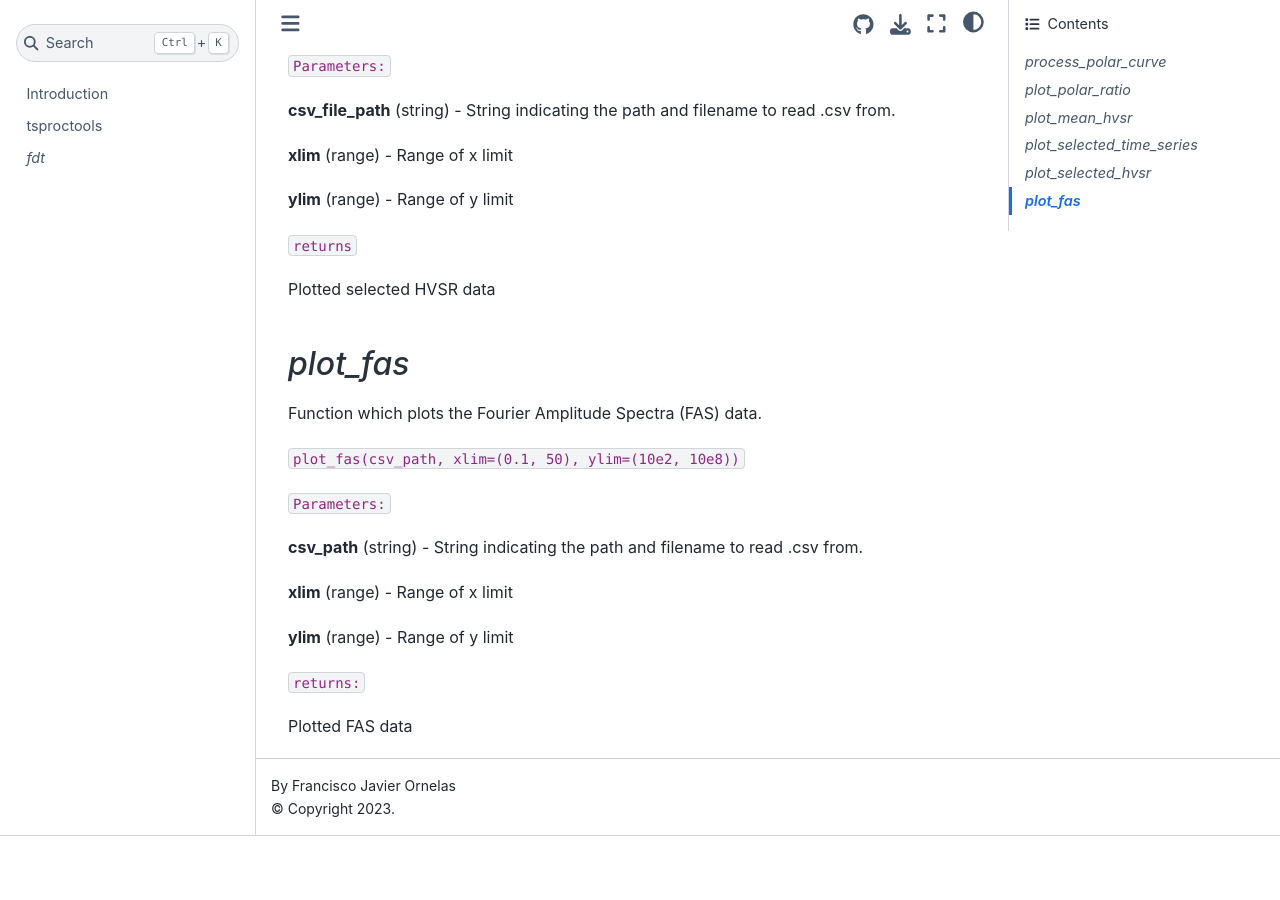
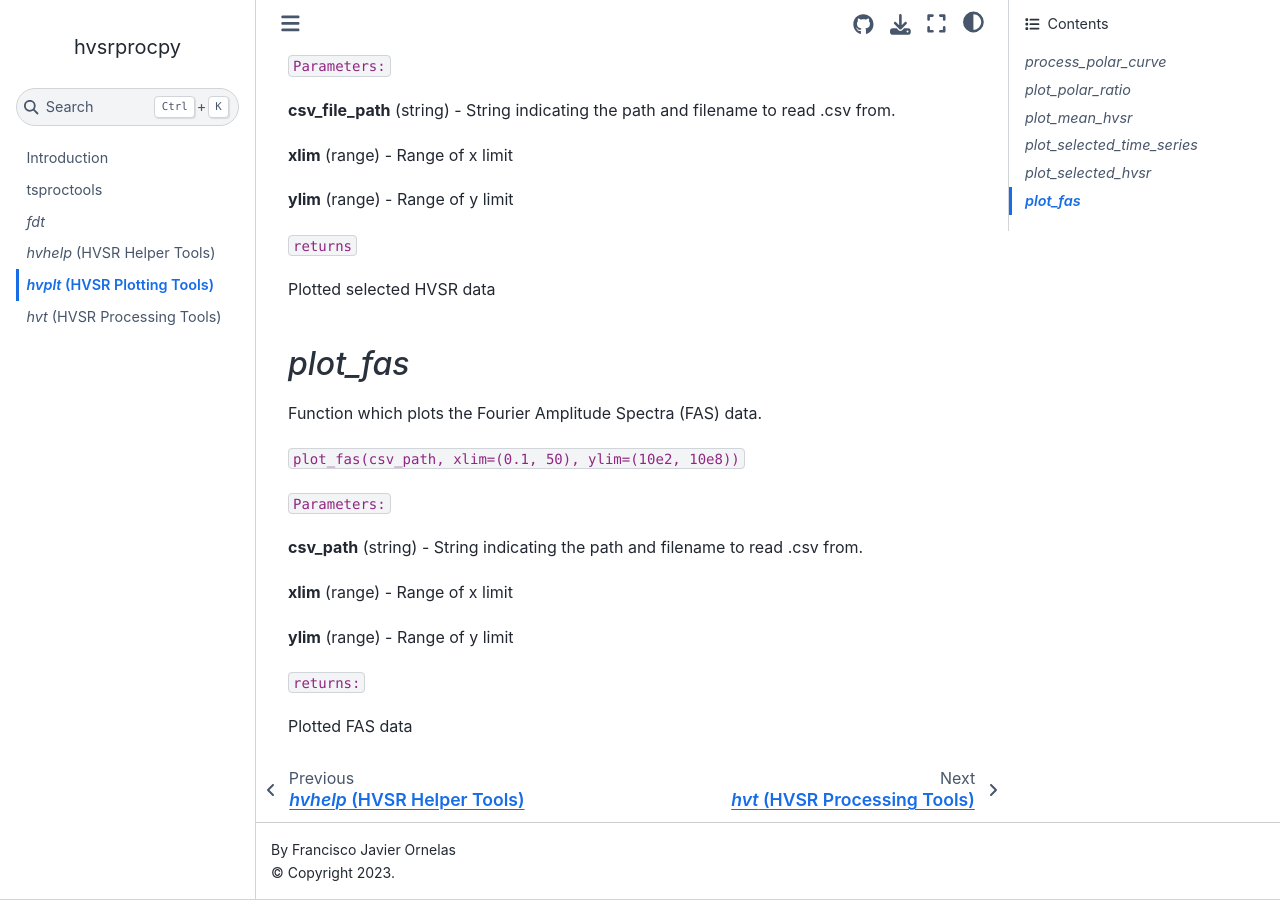
Before and after one commit to fjornelas/hvsrprocpy, a Jupyter Book: the page built from hvplt.md, in a window 1280 px wide and 900 px high, scrolled down 2294 px. Built offline with Jupyter Book 1.0.4 settings and Sphinx 7.4.7 and the Sphinx Book theme 1.1.4, drawn with Linux system fonts in a browser that asks for light colours; before the commit the page ends 3130 px from its top, so only the background shows below that.

Commit message:
Update _toc.yml

```diff
--- a/_toc.yml
+++ b/_toc.yml
@@ -3,6 +3,10 @@
 
 format: jb-book
 root: README
+title: About
 chapters:
 - file: Time_series_examples
 - file: freq_tools
+- file: hvhelp
+- file: hvplt
+- file: hvt
```
